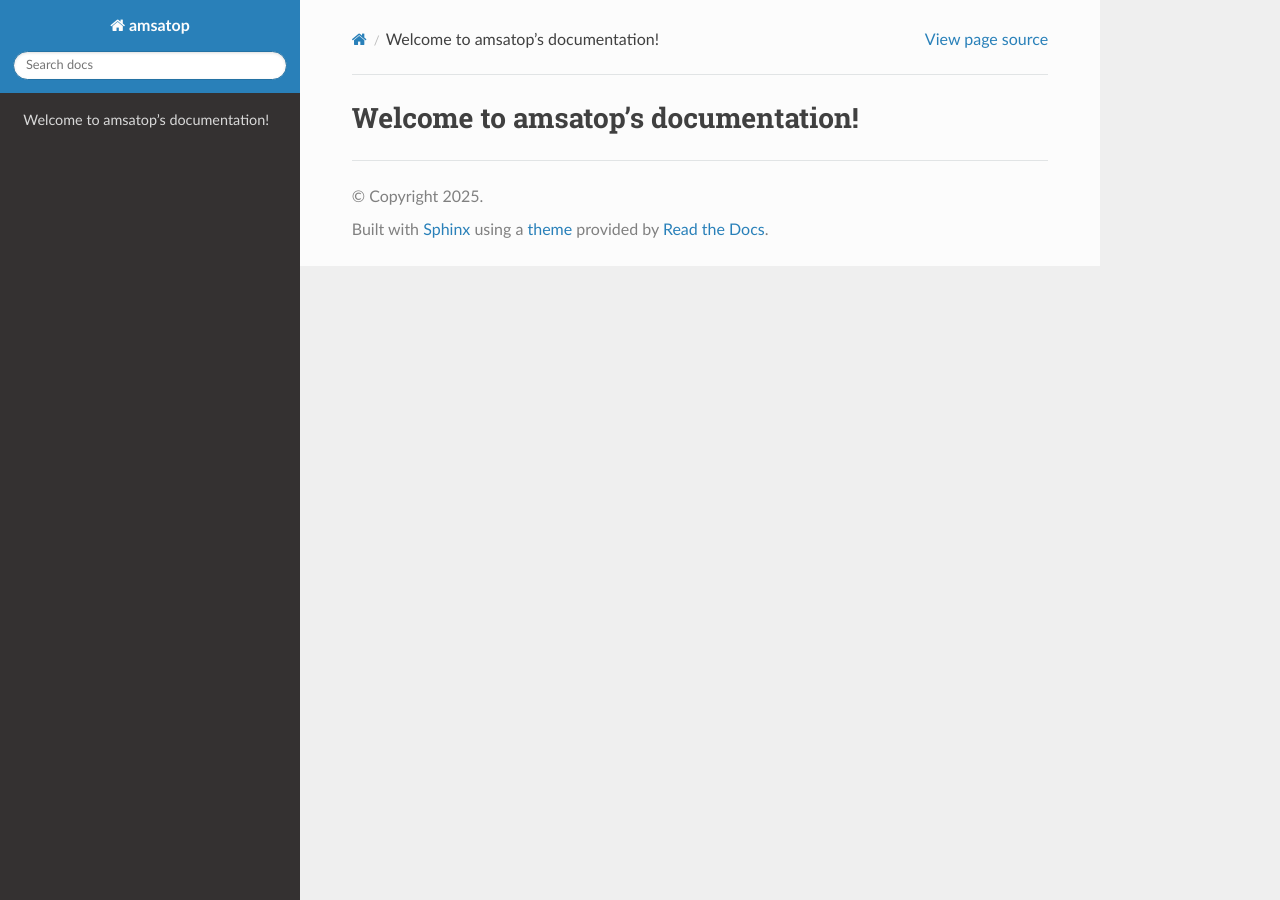
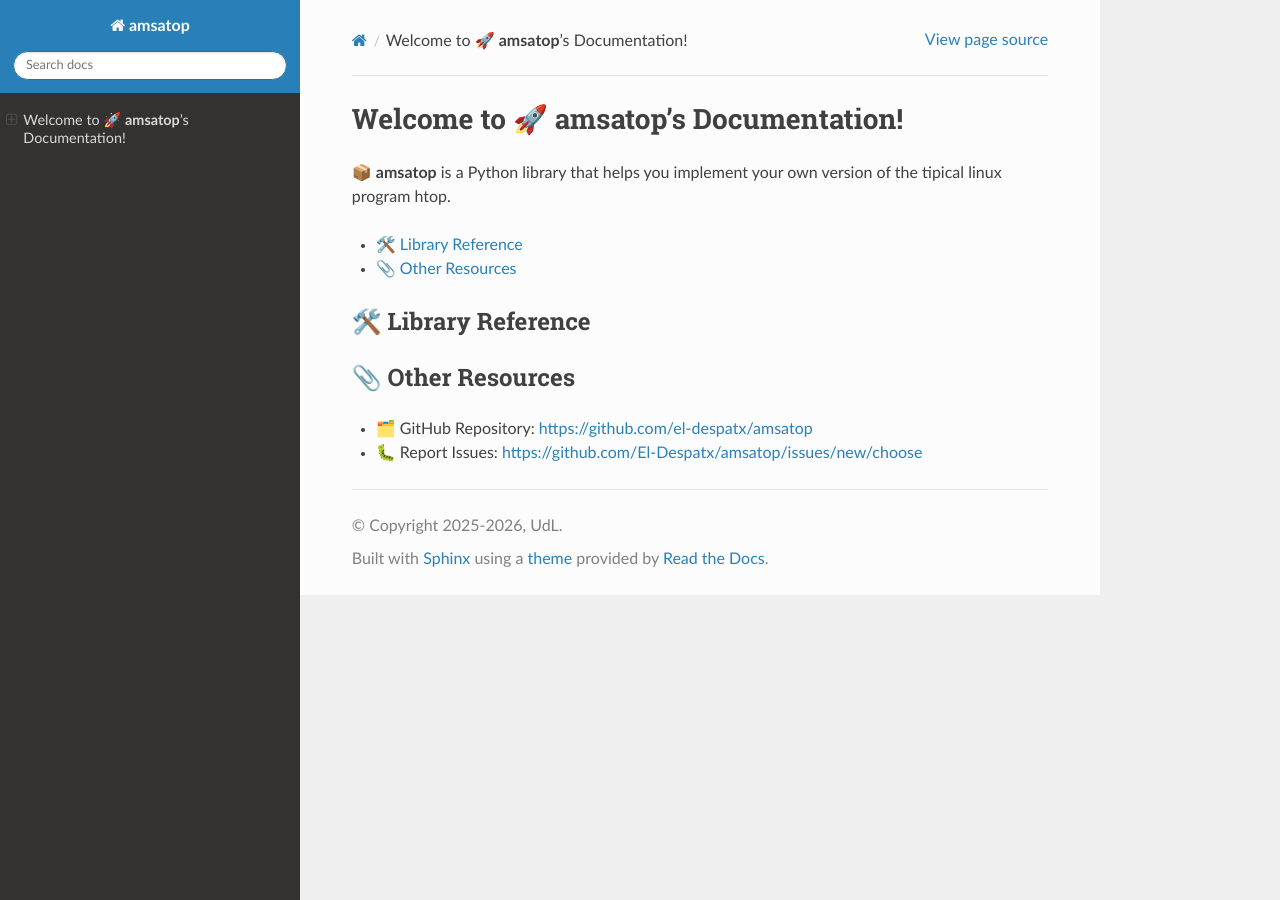
Before and after one commit to El-Despatx/amsatop, a Sphinx documentation site: the page built from docs/index.rst, in a window 1280 px wide. Built offline with Sphinx 7.4.7 and the Read the Docs theme 3.1.0, drawn with Linux system fonts in a browser that asks for light colours; pages that are not in the unit, such as notebooks, are missing from menus.

Commit message:
docs: add favicon

```diff
--- a/docs/conf.py
+++ b/docs/conf.py
@@ -4,7 +4,8 @@
 sys.path.insert(0, os.path.abspath('../src'))
 
 project = 'amsatop'
-copyright = '2025'
+project_copyright = '2025-2026, UdL'
+author = 'Oriol Agost, Pablo Fraile, Ferran Aran'
 release = '0.3.0'
 
 extensions = [
@@ -26,6 +27,6 @@
 }
 
 # -- HTML output ----------------------------------------------------------
-# html_theme = 'alabaster'  # You can change to 'furo', 'sphinx_rtd_theme', etc.
 html_theme = 'sphinx_rtd_theme'
 html_static_path = ['_static']
+html_favicon = 'favicon.ico'
--- a/docs/index.rst
+++ b/docs/index.rst
@@ -1,8 +1,24 @@
-Welcome to amsatop's documentation!
-===================================
+Welcome to 🚀 **amsatop**'s Documentation!
+===========================================
+
+📦 **amsatop** is a Python library that helps you implement your own version of the tipical linux program htop.
+
+.. contents::
+   :local:
+   :depth: 1
+
+🛠️ Library Reference
+-----------------
 
 .. toctree::
    :maxdepth: 2
-   :caption: Contents:
+   :caption: 🔍 Library
 
    _apidoc/amsatop
+
+
+📎 Other Resources
+------------------
+
+- 🗂️ GitHub Repository: https://github.com/el-despatx/amsatop
+- 🐛 Report Issues: https://github.com/El-Despatx/amsatop/issues/new/choose
```
Also changed, not shown: docs/favicon.ico (added), docs/favicon.png (added), 1 other file.
